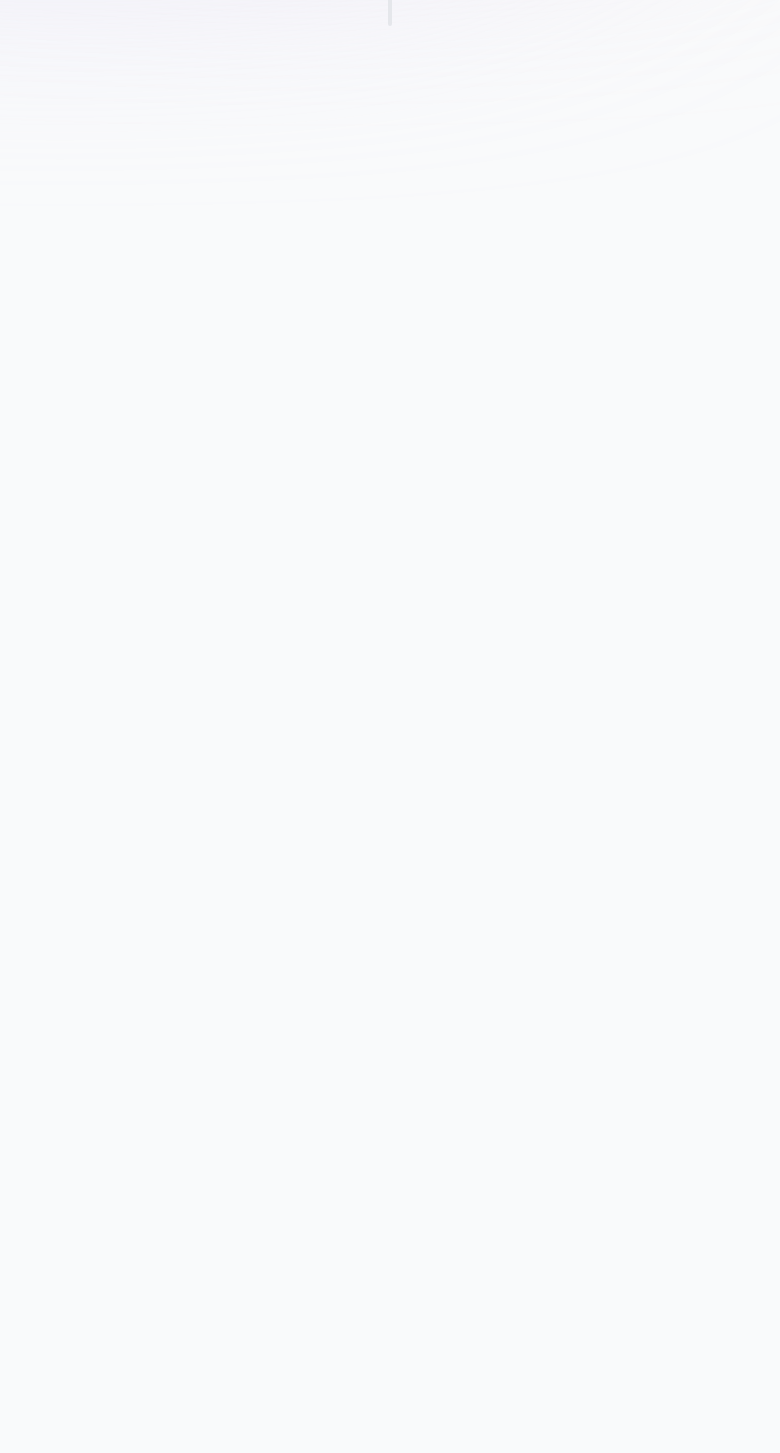
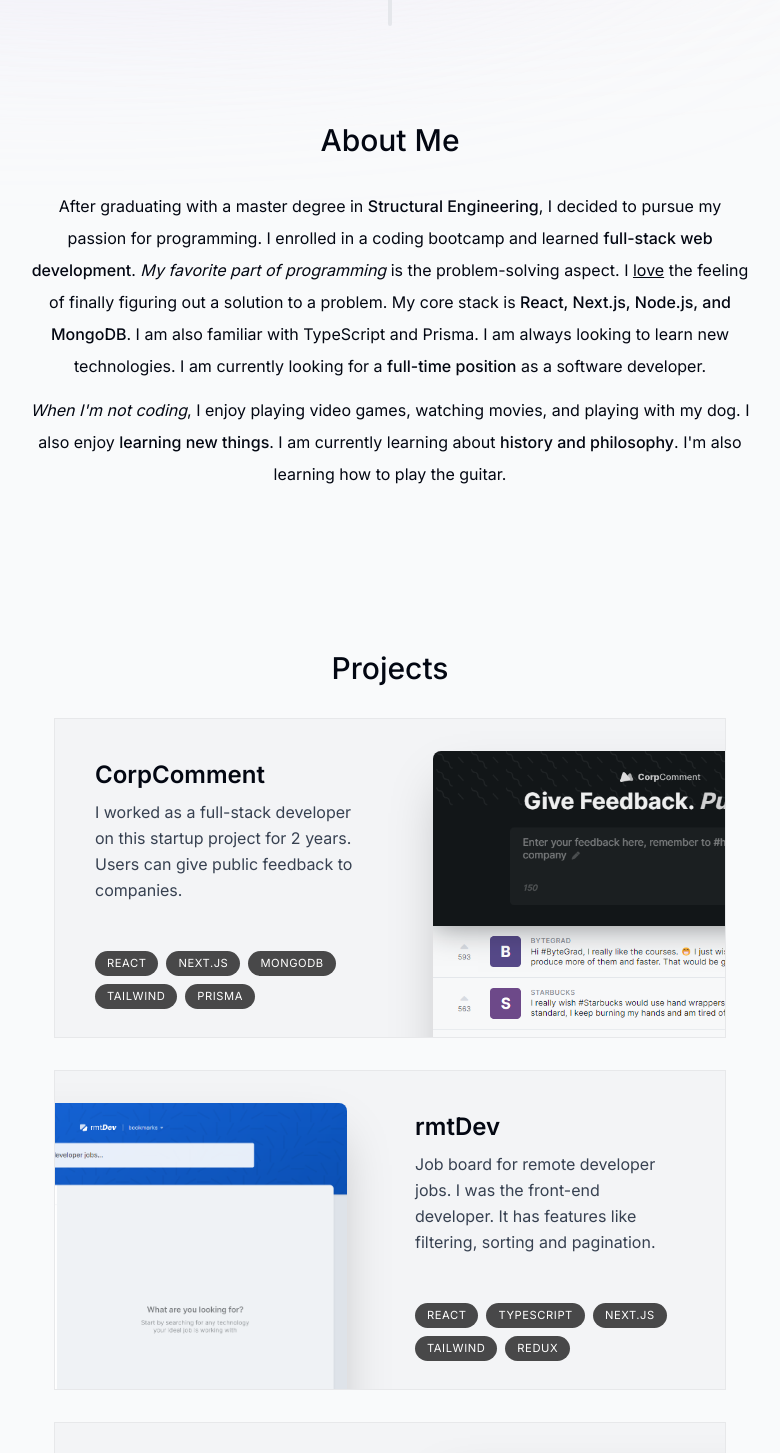
Before and after one commit to Acarjs/nextjs-portfolio, a Next.js app: page / in a window 1280 px wide. Shown: the part 700-2153 px from the top of the page, without its empty margins (250-1030 px from the left). Built offline with nearby package versions, Linux system fonts and the light colour scheme.

Commit message:
projects section add

```diff
--- a/app/page.tsx
+++ b/app/page.tsx
@@ -1,4 +1,6 @@
+import About from '@/components/about';
 import Intro from '@/components/intro';
+import Projects from '@/components/projects';
 import SectionDivider from '@/components/section-divider';
 
 export default function Home() {
@@ -6,6 +8,8 @@ export default function Home() {
     <main className="flex flex-col items-center px-4">
       <Intro />
       <SectionDivider />
+      <About />
+      <Projects />
     </main>
   );
 }
--- a/components/about.tsx
+++ b/components/about.tsx
@@ -1,13 +1,24 @@
+'use client';
+
 import React from 'react';
+import { motion } from 'framer-motion';
+import SectionHeading from './section-heading';
 
 export default function About() {
   return (
-    <section>
-      <h2>About me</h2>
+    <motion.section
+      className="mb-28 max-w-[45rem] text-center leading-8 sm:mb-40 scroll-mt-28"
+      initial={{ opacity: 0, y: 100 }}
+      animate={{ opacity: 1, y: 0 }}
+      transition={{ delay: 0.175 }}
+      id="about"
+    >
+      <SectionHeading>About me</SectionHeading>
       <p className="mb-3">
-        After graduating with a degree in{' '}
-        <span className="font-medium">Accounting</span>, I decided to pursue my
-        passion for programming. I enrolled in a coding bootcamp and learned{' '}
+        After graduating with a master degree in{' '}
+        <span className="font-medium">Structural Engineering</span>, I decided
+        to pursue my passion for programming. I enrolled in a coding bootcamp
+        and learned{' '}
         <span className="font-medium">full-stack web development</span>.{' '}
         <span className="italic">My favorite part of programming</span> is the
         problem-solving aspect. I <span className="underline">love</span> the
@@ -30,6 +41,6 @@ export default function About() {
         <span className="font-medium">history and philosophy</span>. I'm also
         learning how to play the guitar.
       </p>
-    </section>
+    </motion.section>
   );
 }
--- a/components/intro.tsx
+++ b/components/intro.tsx
@@ -2,7 +2,7 @@
 
 import React from 'react';
 import Image from 'next/image';
-// import profilePic from '@/public/anil.png';
+import profilePic from '@/public/anil.png';
 import { motion } from 'framer-motion';
 import Link from 'next/link';
 import { BsArrowRight, BsLinkedin } from 'react-icons/bs';
@@ -23,7 +23,7 @@ export default function Intro() {
             }}
           >
             <Image
-              src="/anil.png"
+              src={profilePic}
               alt="My Photo"
               quality="95"
               width={192}
--- /dev/null
+++ b/components/project.tsx
@@ -0,0 +1,38 @@
+import React from 'react';
+import { projectsData } from '@/lib/data';
+import Image from 'next/image';
+
+type ProjectProps = (typeof projectsData)[number];
+
+export default function Project({
+  title,
+  description,
+  tags,
+  imageUrl,
+}: ProjectProps) {
+  return (
+    <section className="group bg-gray-100 max-w-[42rem] border border-black/5 overflow-hidden sm:pr-8 relative sm:h-[20rem] mb-3 sm:mb-8 last:mb-0 even:pl-8 hover:bg-gray-200">
+      <div className=" py-4 px-5 pb-7 sm:pl-10 sm:pr-2 sm:pt-10 sm:max-w-[50%] flex flex-col  h-full group-even:ml-[18rem]">
+        <h3 className="text-2xl font-semibold">{title}</h3>
+        <p className="mt-2 leading-relaxed text-gray-700 ">{description}</p>
+        <ul className="flex flex-wrap  mt-4 gap-2 sm:mt-auto">
+          {tags.map((tag, index) => (
+            <li
+              className="bg-black/[0.7] px-3 py-1 text-[0.7rem] uppercase tracking-wider text-white rounded-full "
+              key={index}
+            >
+              {tag}
+            </li>
+          ))}
+        </ul>
+      </div>
+
+      <Image
+        src={imageUrl}
+        alt="project image that I worked on"
+        quality={95}
+        className="absolute top-8 -right-40 w-[28.25rem] rounded-t-lg shadow-2xl  group-even:-left-40 "
+      />
+    </section>
+  );
+}
--- /dev/null
+++ b/components/projects.tsx
@@ -0,0 +1,17 @@
+import React from 'react';
+import SectionHeading from './section-heading';
+import { projectsData } from '@/lib/data';
+import Project from './project';
+
+export default function Projects() {
+  return (
+    <section>
+      <SectionHeading>Projects</SectionHeading>
+      <div>
+        {projectsData.map((project, index) => (
+          <Project {...project} key={index} />
+        ))}
+      </div>
+    </section>
+  );
+}
--- /dev/null
+++ b/components/section-heading.tsx
@@ -0,0 +1,13 @@
+import React, { type ReactNode } from 'react';
+
+type SectionHeadingProps = {
+  children: ReactNode;
+};
+
+export default function SectionHeading({ children }: SectionHeadingProps) {
+  return (
+    <h2 className="text-3xl font-medium capitalize mb-8 text-center">
+      {children}
+    </h2>
+  );
+}
```
